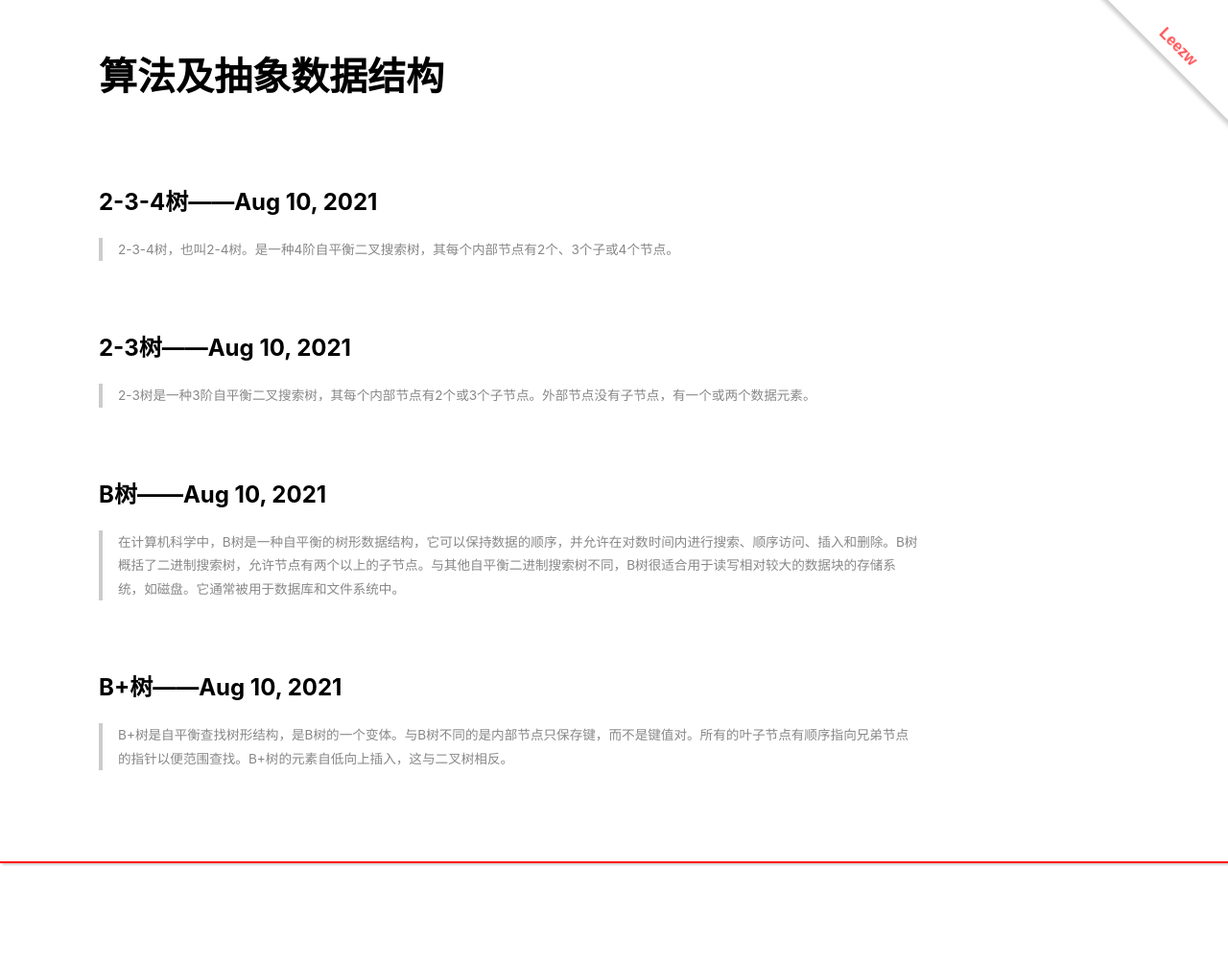
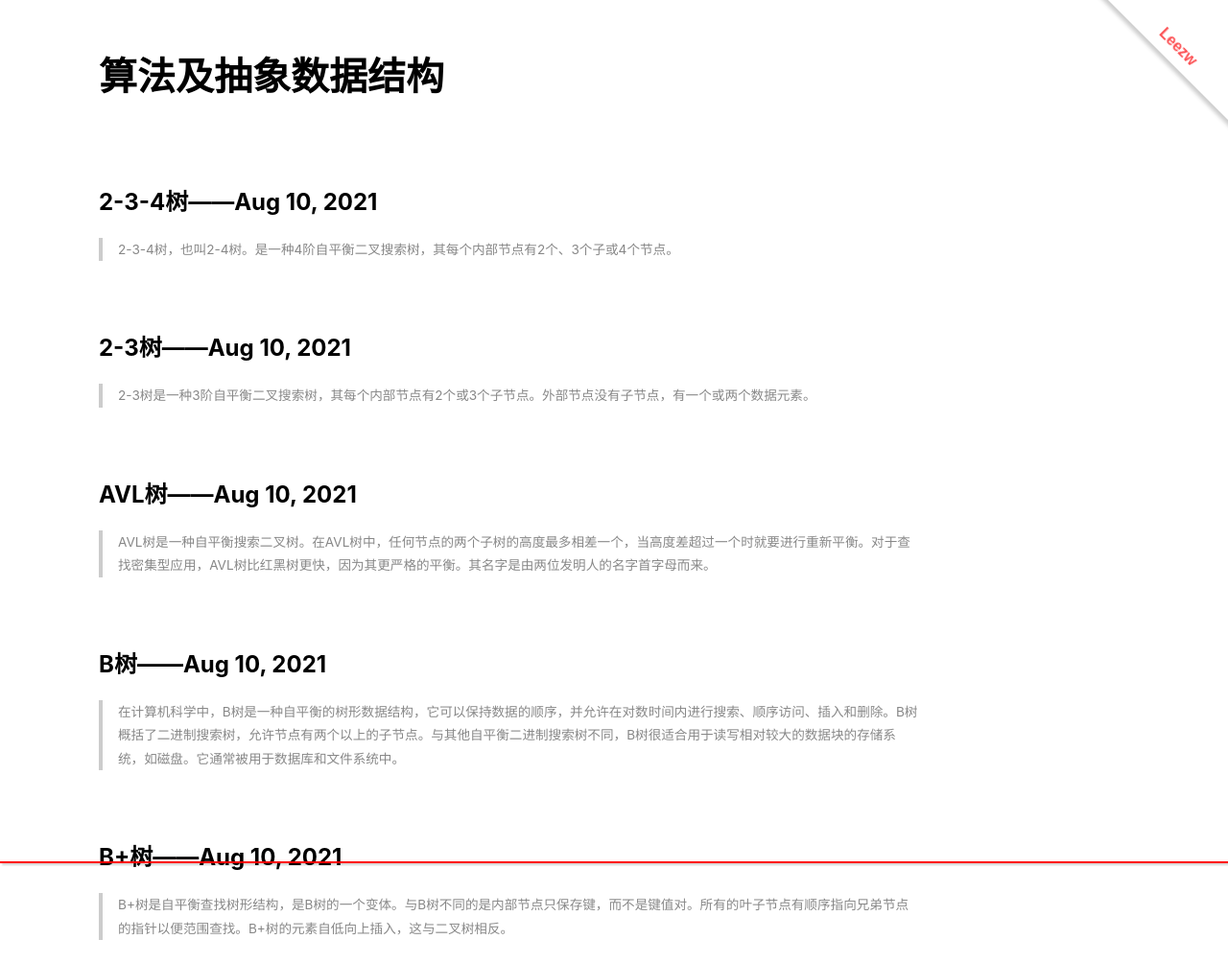
Before and after one commit to quantum-li/quantum-li.github.io, a Jekyll site: the page built from _posts/2021-08-10-algorithm.md, in a window 1280 px wide. Shown: the whole page at 96% size. Built offline with Jekyll 4.4.1, drawn with Linux system fonts in a browser that asks for light colours; nearby versions of some CDN libraries; a script that is not in the unit is left out.

Commit message:
2021-08-23 11:05:56

```diff
--- /dev/null
+++ b/_article/2021-08-10-avl-tree.md
@@ -0,0 +1,20 @@
+---
+title: AVL树
+categories:
+- 数据结构
+- algorithm
+description: AVL树是一种自平衡搜索二叉树。在AVL树中，任何节点的两个子树的高度最多相差一个，当高度差超过一个时就要进行重新平衡。对于查找密集型应用，AVL树比红黑树更快，因为其更严格的平衡。其名字是由两位发明人的名字首字母而来。
+permalink: "/posts/avl-tree"
+excerpt: AVL树是一种自平衡搜索二叉树。在AVL树中，任何节点的两个子树的高度最多相差一个，当高度差超过一个时就要进行重新平衡。对于查找密集型应用，AVL树比红黑树更快，因为其更严格的平衡。其名字是由两位发明人的名字首字母而来。
+---
+
++[Wiki](https://en.wikipedia.org/wiki/AVL_tree)
+
+| 指标	| 平均 | 最差 |
+| --- | --- | --- |
+| 空间 | $$O(n)$$ | $$O(n)$$ |
+| 搜索 | $$O(log  n)$$ | $$O(log  n)$$ |
+| 插入 | $$O(log  n)$$ | $$O(log  n)$$ |
+| 删除 | $$O(log  n)$$ | $$O(log  n)$$ |
+
+AVL树是一种自平衡搜索二叉树。在AVL树中，任何节点的两个子树的高度最多相差一个，当高度差超过一个时就要进行重新平衡。对于查找密集型应用，AVL树比红黑树更快，因为其更严格的平衡。其名字是由两位发明人的名字首字母而来。
--- a/vercel.json
+++ b/vercel.json
@@ -65,7 +65,10 @@
 
       {"src": "/posts/b-tree","dest": "/posts/b-tree.html"},
 
-      {"src": "/posts/2-3-tree","dest": "/posts/2-3-tree.html"}
+      {"src": "/posts/2-3-tree","dest": "/posts/2-3-tree.html"},
+      {"src": "/posts/2-3-4-tree","dest": "/posts/2-3-4-tree.html"},
+
+      {"src": "/posts/avl-tree","dest": "/posts/avl-tree.html"}
 
     ]
 }
```
Also changed, not shown: _article/2021-08-10-2-3-4-tree.md (+1 -1 lines).
